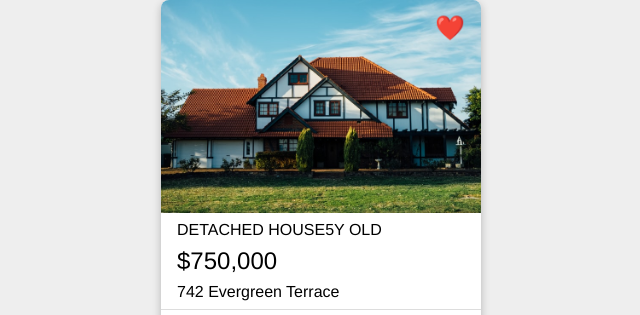
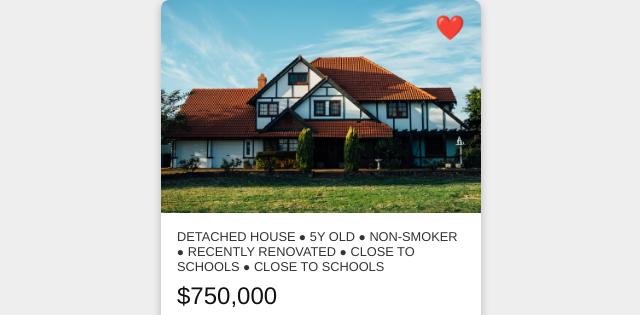
Before and after one commit to wddm-f21/property-card, a plain HTML site: page index.html in a window 1280 px wide. Shown: the top 315 px of the page, without its empty margins (319-959 px from the left). Drawn offline with Linux system fonts and the light colour scheme.

Commit message:
single card complete

```diff
--- a/css/index.css
+++ b/css/index.css
@@ -1,15 +1,13 @@
 body {
   font: 1em helvetica, arial, system-ui;
   background-color: #eee;
+  color: #111;
 }
 .subheading {
   font-size: 0.8em;
   text-transform: uppercase;
   color: #666;
 }
-
-
-
 .property {
   position: relative;
   max-width: 20rem;
@@ -35,14 +33,37 @@ body {
 }
 .info {
   padding: 0 1em;
+  margin: 1rem 0;
 }
 .details {
   margin: 0.5rem 0;
-  display: flex;
+  /* display: flex;
+  flex-wrap: wrap;
+  column-gap: 1em; */
   padding: 0;
   list-style: none;
   text-transform: uppercase;
+  font-size: 0.8em;
+  color: #333;
 }
+.details li {
+  display: inline;
+  /* margin-right: 0.5em; */
+}
+.details li:not(:first-child)::before {
+  content: "\2022";
+  display: inline-block;
+  font-size: 1.5em;
+  margin-right: 0.25rem;
+  line-height: 0.67;
+  vertical-align: middle;
+}
+/* .details li:first-child::before {
+  content: "";
+  margin-right: 0;
+} */
+
+
 .cost {
   font-size: 1.5em;
   font-weight: 400;
--- a/index.html
+++ b/index.html
@@ -16,6 +16,10 @@
 				<ul class="details">
 					<li>Detached house</li>
 					<li>5y old</li>
+					<li>Non-smoker</li>
+					<li>Recently renovated</li>
+					<li>Close to schools</li>
+					<li>Close to schools</li>
 				</ul>
 				<h2 class="cost">$750,000</h2>
 				<h1 class="address">742 Evergreen Terrace</h1>
```
